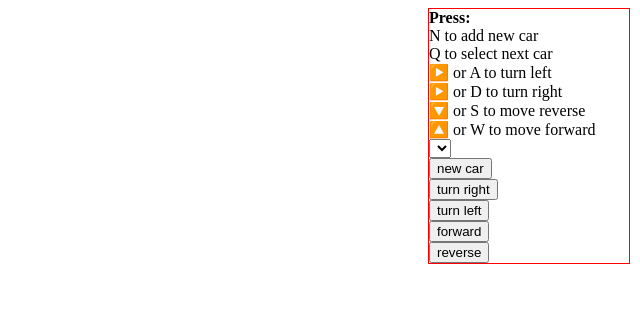
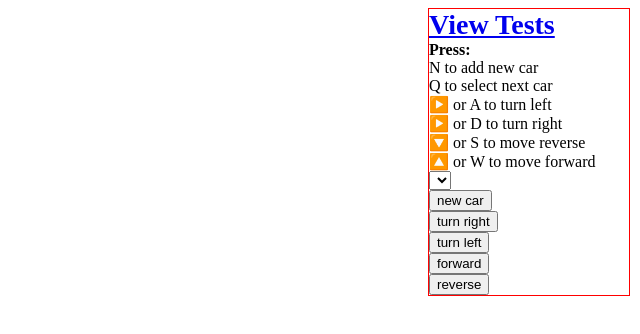
Before and after one commit to julianmedwards/testing-cars, a website with bundled scripts: page index.html in a window 1280 px wide. Shown: the whole page, without its empty margins (640-1280 px from the left). Built offline with nearby package versions, Linux system fonts and the light colour scheme.

Commit message:
Added link to tests from main page.

```diff
--- a/index.html
+++ b/index.html
@@ -7,6 +7,7 @@
     </head>
     <body>
         <div id="control-panel" class="cp">
+            <a href="./static/test/tests.html" style="font-size: 28px;font-weight:700">View Tests</a><br>
             <b>Press:</b><br>
             N to add new car<BR>
             Q to select next car<BR>
```
